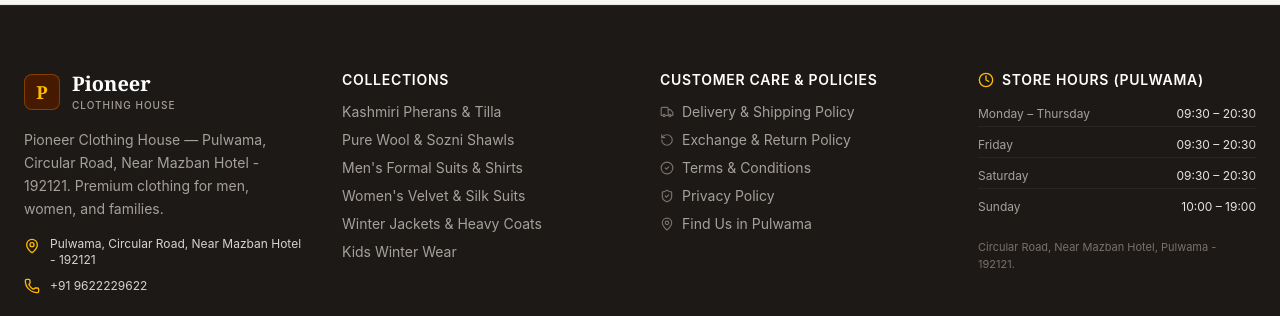
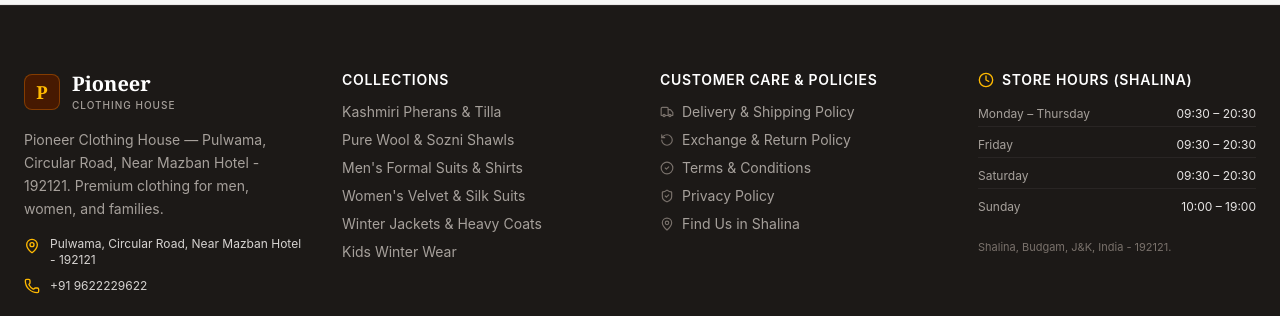
Before and after one commit to websitesalon2-netizen/E-Commerce, a React (Vite) app: page / in a window 1280 px wide. Shown: the part 4444-4760 px from the top of the page. Built offline with nearby package versions, Linux system fonts and the light colour scheme; no server answers; the database is empty.

Commit message:
Update Footer.tsx

```diff
--- a/src/components/common/Footer.tsx
+++ b/src/components/common/Footer.tsx
@@ -52,7 +52,7 @@ export const Footer: React.FC<FooterProps> = ({ onNavigate }) => {
             </div>
 
             <p className="text-sm text-stone-400 leading-relaxed">
-              {websiteContent.footerText || 'Premium clothing house in Pulwama, offering exquisite Kashmiri woolen pherans, hand-embroidered shawls, executive suits, and festive traditional wear.'}
+              {websiteContent.footerText || 'Premium clothing house in Shalina, offering exquisite Kashmiri woolen pherans, hand-embroidered shawls, executive suits, and festive traditional wear.'}
             </p>
 
             <div className="space-y-2.5 text-xs text-stone-300">
@@ -198,7 +198,7 @@ export const Footer: React.FC<FooterProps> = ({ onNavigate }) => {
                   className="hover:text-amber-400 transition cursor-pointer flex items-center gap-2"
                 >
                   <MapPin className="w-3.5 h-3.5 text-stone-500" />
-                  <span>Find Us in Pulwama</span>
+                  <span>Find Us in Shalina</span>
                 </button>
               </li>
             </ul>
@@ -208,7 +208,7 @@ export const Footer: React.FC<FooterProps> = ({ onNavigate }) => {
           <div className="space-y-3">
             <h4 className="text-sm font-semibold uppercase tracking-wider text-white flex items-center gap-2">
               <Clock className="w-4 h-4 text-amber-400" />
-              <span>Store Hours (Pulwama)</span>
+              <span>Store Hours (Shalina)</span>
             </h4>
             <div className="space-y-1.5 text-xs text-stone-400">
               <div className="flex justify-between py-1 border-b border-stone-800">
@@ -237,7 +237,7 @@ export const Footer: React.FC<FooterProps> = ({ onNavigate }) => {
               </div>
             </div>
             <p className="text-[11px] text-stone-500 pt-2">
-              Circular Road, Near Mazban Hotel, Pulwama - 192121.
+              Shalina, Budgam, J&K, India - 192121.
             </p>
           </div>
 
```
